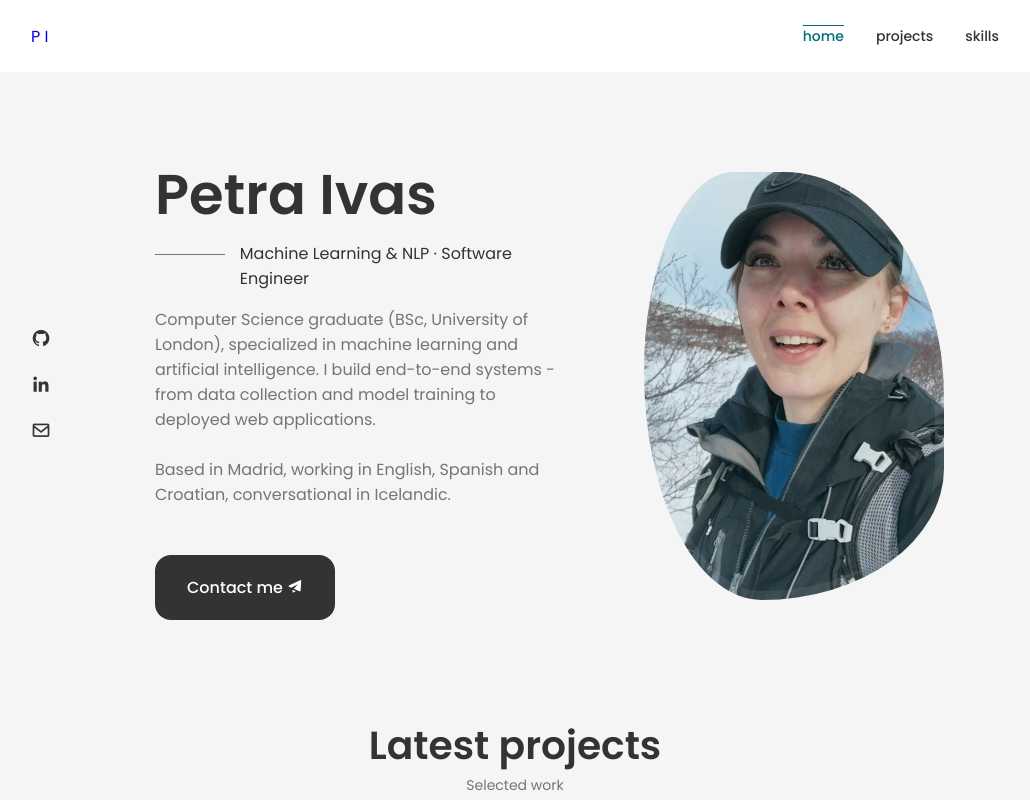
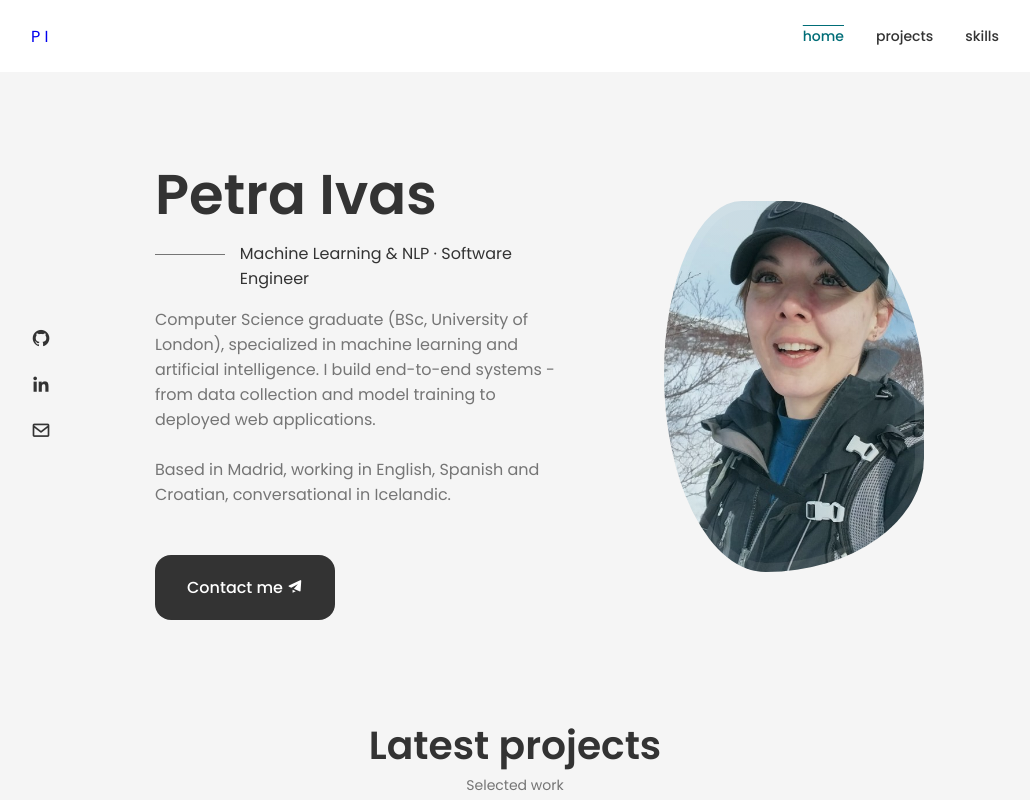
Before and after one commit to expaetra/ivas.is-site, a React (Create React App) app: page / in a window 1280 px wide. Shown: the top 800 px of the page, without its empty margins (125-1155 px from the left). Built offline with nearby package versions, Linux system fonts and the light colour scheme.

Commit message:
Changed photo size

```diff
--- a/src/components/home/Home.css
+++ b/src/components/home/Home.css
@@ -48,15 +48,15 @@
 }
 
 .home__img {
-        background: linear-gradient(rgba(0, 109, 119, 0.10), rgba(0, 109, 119, 0.10)), url("../../assets/petra.jpg");
+    background: linear-gradient(rgba(0, 109, 119, 0.10), rgba(0, 109, 119, 0.10)), url("../../assets/petra.jpg");
     background-repeat: no-repeat;
     background-position: center;
     background-size: cover;
     box-shadow: inset 0 0 0 9px rgb(255 255 255 / 8%);
     order: 1;
     justify-self: center;
-    width: 300px;
-    height: 428px;
+    width: 260px;
+    height: 371px;
     animation: profile__animate 8s ease-in-out infinite 1s;
     border-radius: 60% 40% 30% 70%/60% 30% 70% 40%;
 }
```
